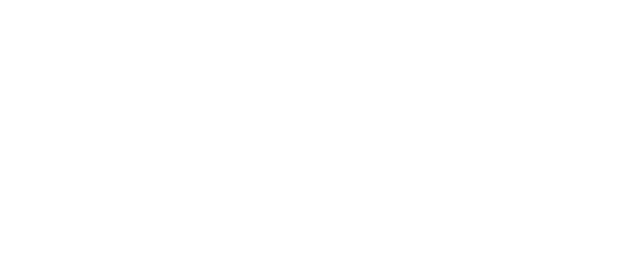
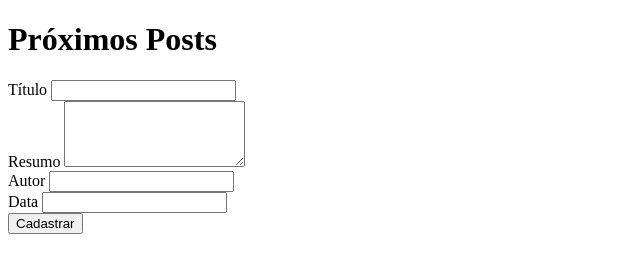
Before and after one commit to MariaRita011/ObjectsPosts, a plain HTML site: page index.html in a window 1280 px wide. Shown: the whole page, without its empty margins (0-640 px from the left). Drawn offline with Linux system fonts and the light colour scheme.

Commit message:
feat: create post form

```diff
--- a/index.html
+++ b/index.html
@@ -1,5 +1,6 @@
 <!DOCTYPE html>
 <html lang="pt-BR">
+
 <head>
     <meta charset="UTF-8">
     <meta name="viewport" content="width=device-width, initial-scale=1.0">
@@ -7,7 +8,33 @@
     <script src="assets/js/script.index.js"></script>
     <link rel="stylesheet" href="assets/css/style.index.css">
 </head>
+
 <body>
+    <h1>Próximos Posts</h1>
 
+    <div id="postForm">
+
+        <div>
+            <label for="title">Título</label>
+            <input type="text" id="title" name="title" required>
+        </div>
+
+        <div>
+            <label for="resume">Resumo</label>
+            <textarea type="text" id="resume" name="resume" rows="4" required></textarea>
+        </div>
+
+        <div>
+            <label for="publisher">Autor</label>
+            <input type="text" id="publisher" name="publisher" required>
+        </div>
+
+        <div>
+            <label for="date">Data</label>
+            <input type="text" id="date" name="date" required>
+        </div>
+
+        <button type="button" >Cadastrar</button>
+    </div>
 </body>
 </html>
```
